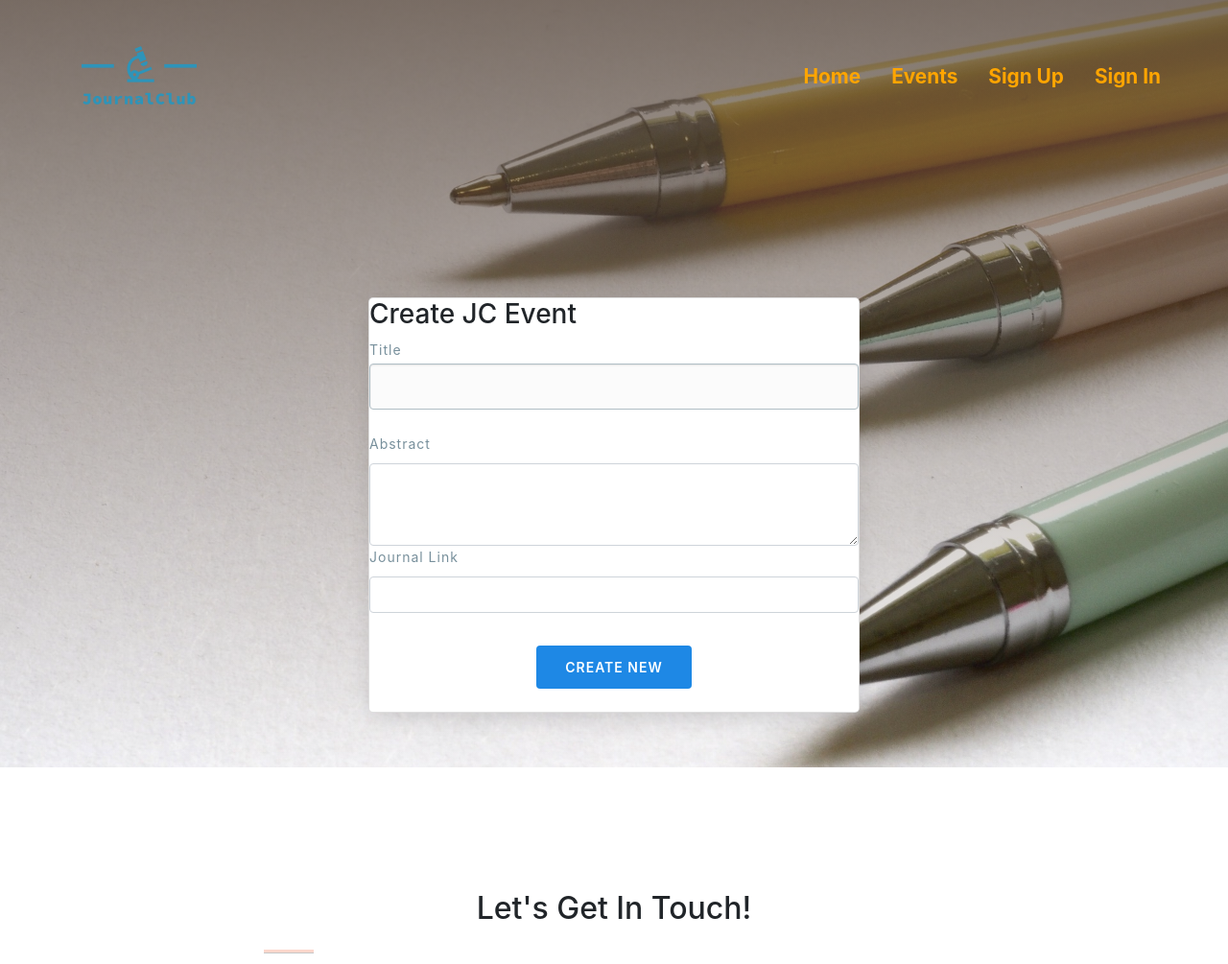
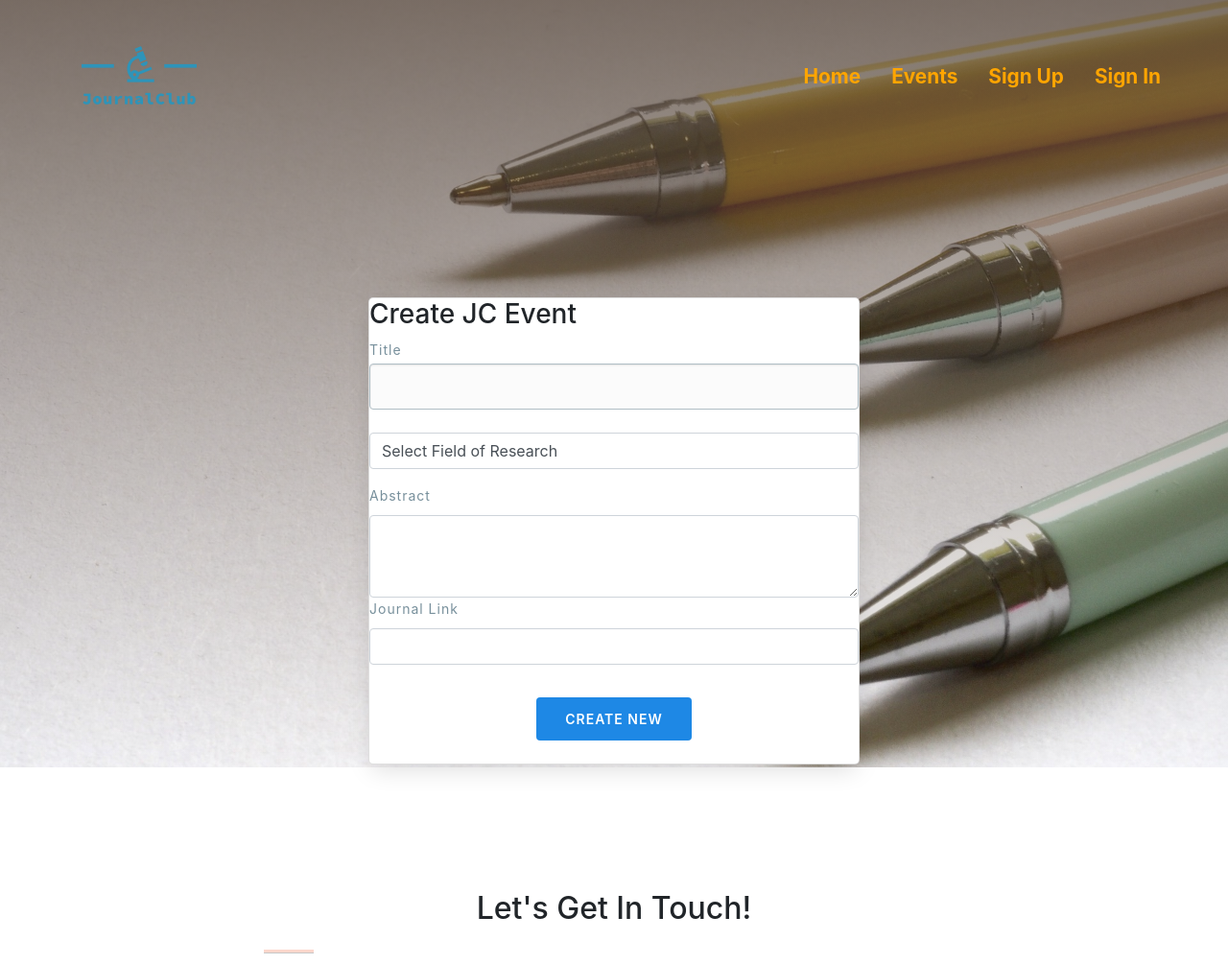
Before and after one commit to jdquerales/MilestoneProject_3, a Flask app: page /create in a window 1280 px wide. Shown: the top 1005 px of the page at 96% size. Run offline with Flask 2, Linux system fonts and the light colour scheme; data that the repository does not hold is empty; some libraries are stand-ins or nearby versions.

Commit message:
Add select menu categories in create.html form

```diff
--- a/app.py
+++ b/app.py
@@ -80,9 +80,10 @@ class CreateNewJC:
         journal = {
             "_id": uuid.uuid4().hex,
             "title": request.form.get('title'),
+            "field_research": request.form.get('field'),
             "abstract": request.form.get('abstract'),
             "link": request.form.get('link'),
-            "added_by": session['user']['username']
+            "added_by": session['user']['name']
         }
         return db.add_article.insert_one(journal)
 
@@ -150,7 +151,8 @@ def signup():
 
 @app.route("/create")
 def create():
-    return render_template('create.html')
+    categories = mongo.db.field_research.find().sort("field", 1)
+    return render_template('create.html', categories=categories)
 
 
 @app.route('/create', methods=['POST', 'GET'])
--- a/templates/create.html
+++ b/templates/create.html
@@ -14,6 +14,17 @@
                 <div class=" form-group">
                     <label for="title">Title</label>
                     <input type="text" name="title" class="field" required>
+
+                    <div class="form-group">
+    <!-- Bootstrap Select menu-->
+    <select class="form-control" id="field" name="field">
+        <option value="" disabled selected>Select Field of Research</option>
+        {% for category in categories %}
+        <option value="{{ category.field }}"> {{ category.field }} </option>
+        {% endfor %}
+
+    </select>
+  </div>
 
                       <label for="abstract" class="form-label">Abstract</label>
                       <textarea class="form-control" name="abstract" id="abstract" rows="3"></textarea>
```
